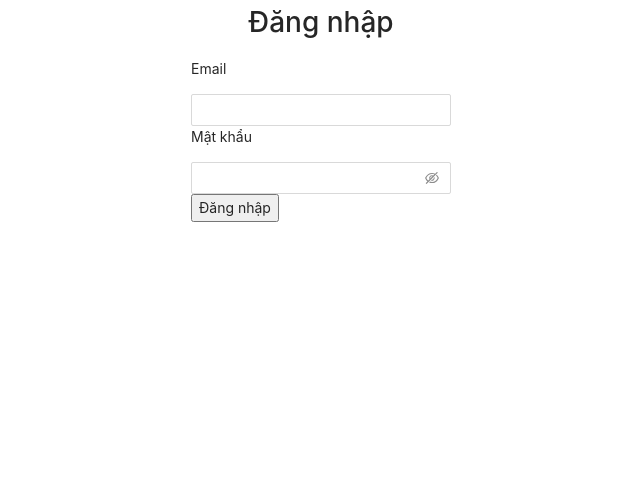
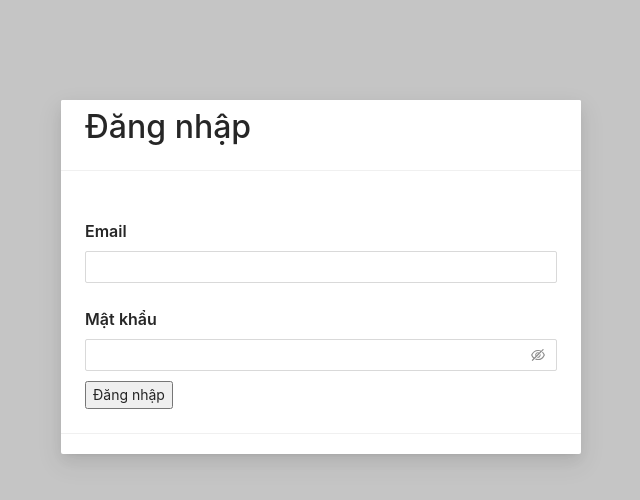
Before and after one commit to vuongbk/ktpmud-quanlynhansu-web, a React (Create React App) app: page / in a window 1280 px wide. Shown: the top 500 px of the page, without its empty margins (319-959 px from the left). Built offline with nearby package versions, Linux system fonts and the light colour scheme.

Commit message:
#update proxy

```diff
--- a/package.json
+++ b/package.json
@@ -2,7 +2,7 @@
   "name": "uiquanlynhansu",
   "version": "0.1.0",
   "private": true,
-  "proxy": "http://localhost:3001/",
+  "proxy": "https://quanly.thinklabs.com.vn/api",
   "dependencies": {
     "@ant-design/icons": "^4.7.0",
     "@testing-library/jest-dom": "^5.16.5",
--- a/src/Components/Login/Login.js
+++ b/src/Components/Login/Login.js
@@ -1,9 +1,71 @@
+// import React, { useState } from "react";
+// import PropTypes from "prop-types";
+// import "./Login.css";
+// import Axios from "axios";
+// import { Button, Input } from "antd";
+// import md5 from "md5";
+
+// async function loginUser(credentials) {
+//   return await Axios("/login", {
+//     method: "POST",
+//     data: credentials,
+//   })
+//     .then((res) => res.data.token)
+//     .catch((error) => console.log("Login 11", error));
+// }
+// export default function Login({ setToken, setInfoAccount }) {
+//   const [email, setEmail] = useState();
+//   const [password, setPassword] = useState();
+//   const handleSubmit = async (e) => {
+//     e.preventDefault();
+//     console.log("login 23");
+//     const token = await loginUser({
+//       email,
+//       password,
+//     });
+//     setToken(token);
+//   };
+//   return (
+//     <div className="login-wrapper">
+//       <h1>Đăng nhập</h1>
+//       <form onSubmit={handleSubmit}>
+//         <label>
+//           <p>Email</p>
+//           <Input
+//             type="text"
+//             onChange={(e) => {
+//               setEmail(e.target.value);
+//             }}
+//           />
+//         </label>
+//         <label>
+//           <p>Mật khẩu</p>
+//           <Input.Password
+//             type="password"
+//             onChange={(e) => {
+//               setPassword(md5(e.target.value));
+//             }}
+//           />
+//         </label>
+//         <div>
+//           <button type="submit">Đăng nhập</button>
+//         </div>
+//       </form>
+//     </div>
+//   );
+// }
+
+// Login.propTypes = {
+//   setToken: PropTypes.func.isRequired,
+// };
+
 import React, { useState } from "react";
 import PropTypes from "prop-types";
 import "./Login.css";
 import Axios from "axios";
-import { Button, Input } from "antd";
+import { Button, Input, Modal, Typography } from "antd";
 import md5 from "md5";
+const { Title } = Typography;
 
 async function loginUser(credentials) {
   return await Axios("/login", {
@@ -26,11 +88,22 @@ export default function Login({ setToken, setInfoAccount }) {
     setToken(token);
   };
   return (
-    <div className="login-wrapper">
-      <h1>Đăng nhập</h1>
+    <div
+      className="bg"
+      style={{
+        backgroundImage: "url('login.jpg')",
+      }}
+    >
+      <Modal
+        title={<h1>Đăng nhập</h1>}
+        open
+        closeIcon
+        footer={[]}
+        maskStyle={{ opacity: 0.5 }}
+      >
         <form onSubmit={handleSubmit}>
           <label>
-          <p>Email</p>
+            <Title level={5}>Email</Title>
             <Input
               type="text"
               onChange={(e) => {
@@ -39,7 +112,7 @@ export default function Login({ setToken, setInfoAccount }) {
             />
           </label>
           <label>
-          <p>Mật khẩu</p>
+            <Title level={5}>Mật khẩu</Title>
             <Input.Password
               type="password"
               onChange={(e) => {
@@ -48,9 +121,12 @@ export default function Login({ setToken, setInfoAccount }) {
             />
           </label>
           <div>
-          <button type="submit">Đăng nhập</button>
+            <button type="submit" style={{ marginTop: "10px" }}>
+              Đăng nhập
+            </button>
           </div>
         </form>
+      </Modal>
     </div>
   );
 }
```
Lines whose indentation alone changed are shown as unchanged.
